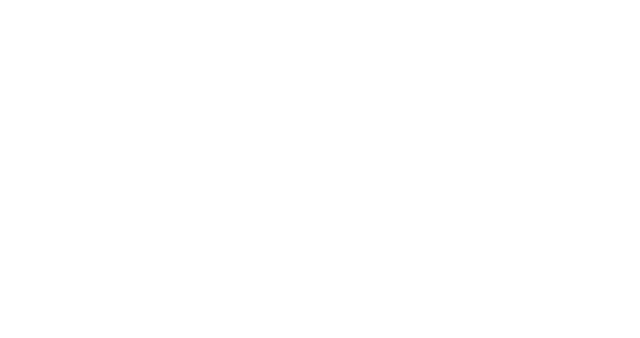
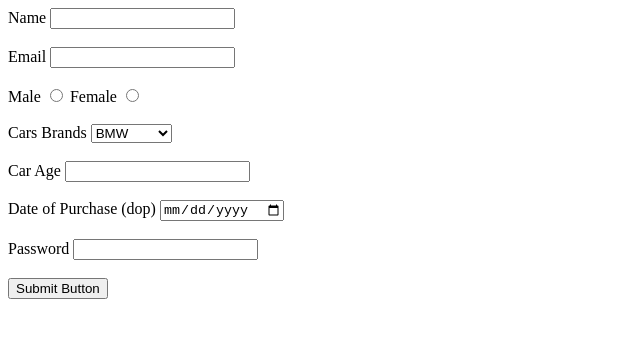
Before and after one commit to acciojob/car-insurance-form-PrathamKamble, a website: page main.html in a window 1280 px wide. Shown: the whole page, without its empty margins (0-640 px from the left). Drawn offline with Linux system fonts and the light colour scheme.

Commit message:
created a submission

```diff
--- a/main.html
+++ b/main.html
@@ -10,7 +10,36 @@
 	<!-- the entire body must be written by student -->
     <script type="text/javascript" src="./script.js">
 </script>
+<form method="post">
+    <label for="name">Name</label>
+    <input type="text" id="name" required><br><br>
 
+    <label for="email">Email</label>
+    <input type="email" id="email" required><br><br>
+
+    <label for="gender_m">Male</label>
+    <input type="radio" name="gender" id="gender_m">
+
+    <label for="gender_f">Female</label>
+    <input type="radio" name="gender" id="gender_f"><br><br>
+
+    <label for="cars">Cars Brands</label>
+    <select id="cars">
+        <option>BMW</option>
+        <option>Audi</option>
+        <option>Mercedez</option>
+    </select><br><br>
+
+    <label for="carage">Car Age</label>
+    <input type="number" id="carage" required><br><br>
+
+    <label for="dop">Date of Purchase (dop)</label>
+    <input type="date" id="dop" required><br><br>
+
+    <label for="password">Password</label>
+    <input type="password" id="password" required><br><br>
+
+    <button type="submit">Submit Button</button>
 </body>
 
 </html>
```
